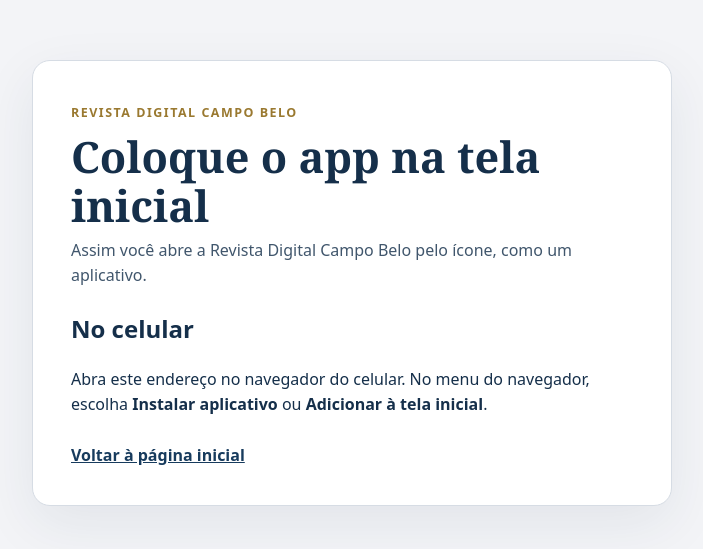
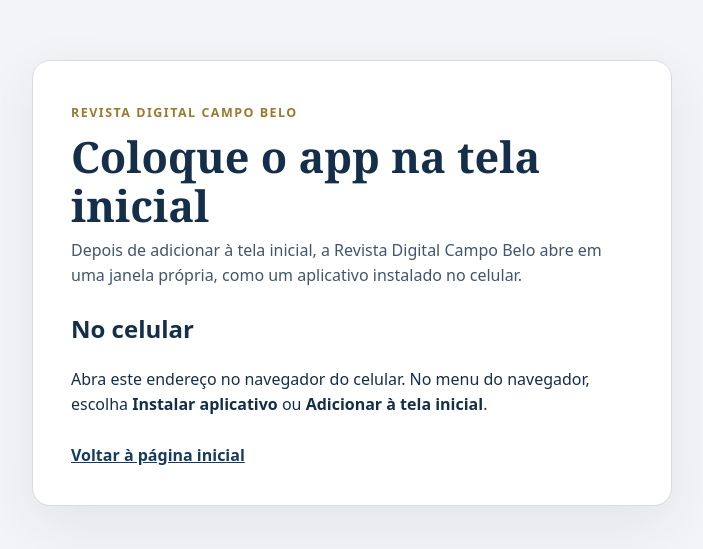
Before and after one commit to criatixagencia-collab/guia-campo-belo, a website: page instalar.html in a window 1280 px wide. Shown: the part 117-666 px from the top of the page, without its empty margins (288-991 px from the left). Drawn offline with Linux system fonts and the light colour scheme.

Commit message:
Improve app installation page introduction

```diff
--- a/instalar.html
+++ b/instalar.html
@@ -31,7 +31,7 @@
   <main>
     <span class="brand">Revista Digital Campo Belo</span>
     <h1>Coloque o app na tela inicial</h1>
-    <p class="lead">Assim você abre a Revista Digital Campo Belo pelo ícone, como um aplicativo.</p>
+    <p class="lead">Depois de adicionar à tela inicial, a Revista Digital Campo Belo abre em uma janela própria, como um aplicativo instalado no celular.</p>
 
     <section id="iphoneSteps" hidden aria-labelledby="iphoneTitle">
       <h2 id="iphoneTitle">No iPhone</h2>
```
